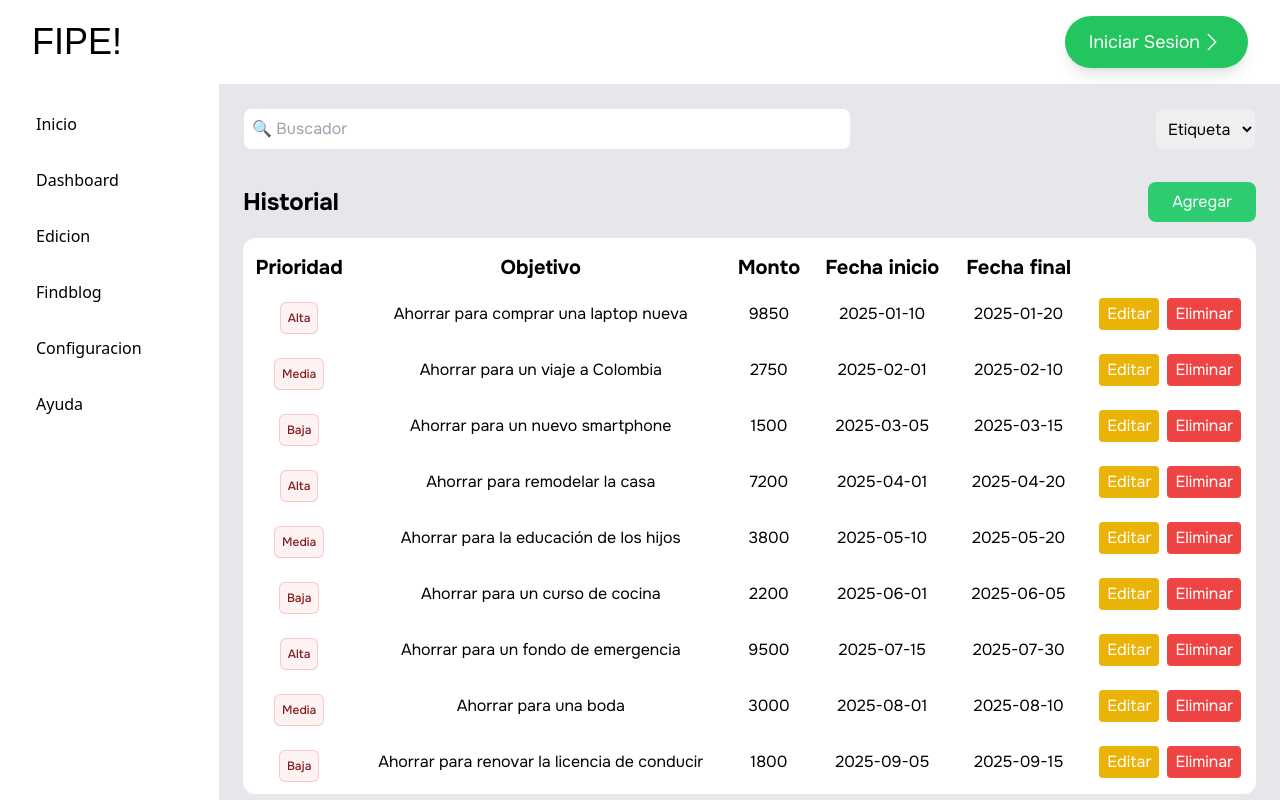
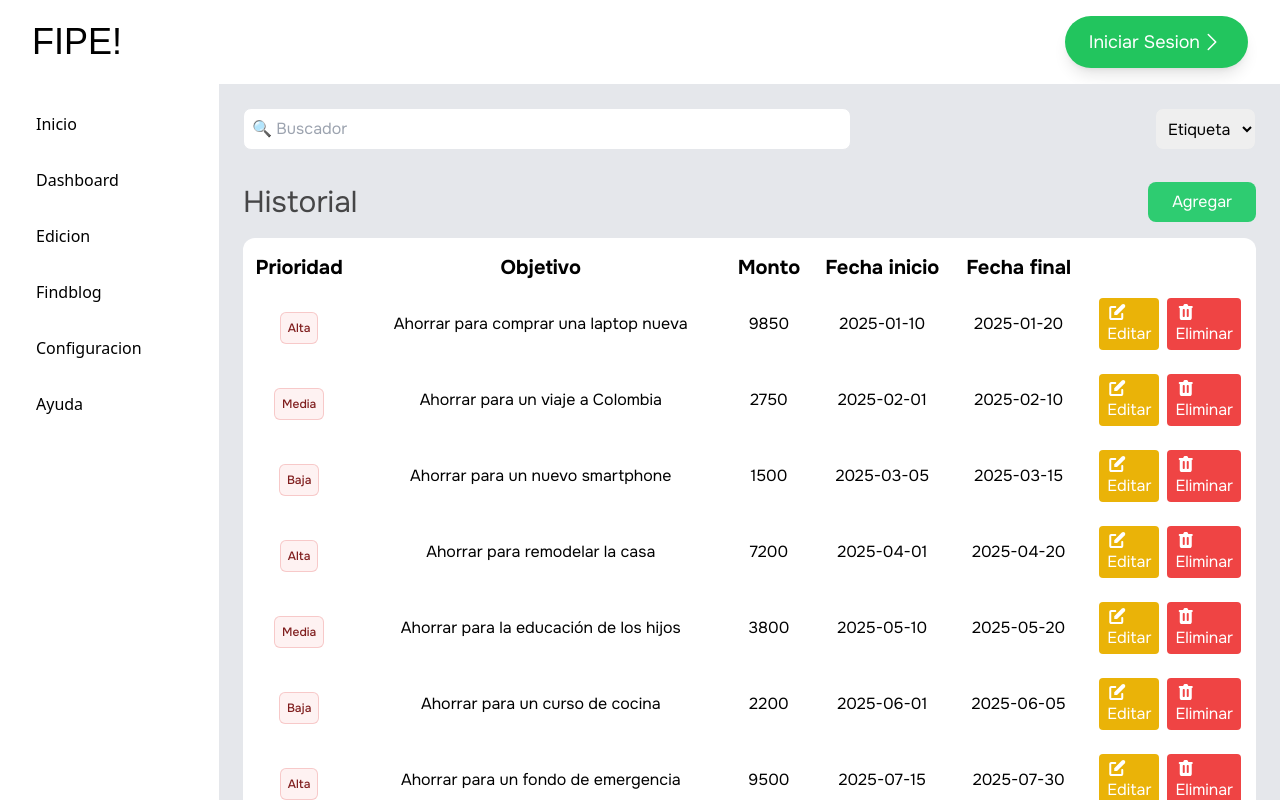
Before and after one commit to No-Country-simulation/c23-68-webapp, a React (Vite) app in the folder Frontend/: page /savings in a window 1280 px wide. Shown: the top 800 px of the page. Built offline with nearby package versions, Linux system fonts and the light colour scheme; a web font is replaced by a local one.

Commit message:
add: DataTable icons

```diff
--- a/Frontend/src/components/common/DataTable.jsx
+++ b/Frontend/src/components/common/DataTable.jsx
@@ -2,7 +2,7 @@ import SearchInput from "./SearchInput";
 import { Badge } from "../common/Badge";
 import PropTypes from "prop-types";
 
-const DataTable = ({data}) => {
+const DataTable = ({ data }) => {
   return (
     <div className="p-6 w-full h-screen bg-gray-200 font-onest">
       <div className="flex justify-between mb-4">
@@ -15,7 +15,7 @@ const DataTable = ({data}) => {
         </select>
       </div>
       <div className="flex justify-between items-center mb-4">
-        <h2 className="text-2xl font-bold">Historial</h2>
+        <h2 className="text-3xl font-normal text-gris">Historial</h2>
         <button className="bg-verde text-white px-6 py-2 rounded-lg">
           Agregar
         </button>
@@ -46,10 +46,42 @@ const DataTable = ({data}) => {
               <td className="p-2 text-center pb-4">{data.fecha_fin}</td>
               <td className="p-2 flex gap-2 justify-center pb-4">
                 <button className="bg-yellow-500 text-white px-2 py-1 rounded">
-                  Editar
+                  <svg
+                    width="21"
+                    height="20"
+                    viewBox="0 0 21 20"
+                    fill="none"
+                    xmlns="http://www.w3.org/2000/svg">
+                    <path
+                      d="M17.664 2.58606C17.2889 2.21112 16.7803 2.00049 16.25 2.00049C15.7197 2.00049 15.2111 2.21112 14.836 2.58606L7.25 10.1721V13.0001H10.078L17.664 5.41406C18.0389 5.03901 18.2496 4.53039 18.2496 4.00006C18.2496 3.46973 18.0389 2.96112 17.664 2.58606Z"
+                      fill="white"
+                    />
+                    <path
+                      fillRule="evenodd"
+                      clipRule="evenodd"
+                      d="M2.25 6C2.25 5.46957 2.46071 4.96086 2.83579 4.58579C3.21086 4.21071 3.71957 4 4.25 4H8.25C8.51522 4 8.76957 4.10536 8.95711 4.29289C9.14464 4.48043 9.25 4.73478 9.25 5C9.25 5.26522 9.14464 5.51957 8.95711 5.70711C8.76957 5.89464 8.51522 6 8.25 6H4.25V16H14.25V12C14.25 11.7348 14.3554 11.4804 14.5429 11.2929C14.7304 11.1054 14.9848 11 15.25 11C15.5152 11 15.7696 11.1054 15.9571 11.2929C16.1446 11.4804 16.25 11.7348 16.25 12V16C16.25 16.5304 16.0393 17.0391 15.6642 17.4142C15.2891 17.7893 14.7804 18 14.25 18H4.25C3.71957 18 3.21086 17.7893 2.83579 17.4142C2.46071 17.0391 2.25 16.5304 2.25 16V6Z"
+                      fill="white"
+                    />
+                  </svg>
+
+                  <span>Editar</span>
                 </button>
                 <button className="bg-red-500 text-white px-2 py-1 rounded">
-                  Eliminar
+                  <svg
+                    width="21"
+                    height="20"
+                    viewBox="0 0 21 20"
+                    fill="none"
+                    xmlns="http://www.w3.org/2000/svg">
+                    <path
+                      fillRule="evenodd"
+                      clipRule="evenodd"
+                      d="M9.75 2C9.56434 2.0001 9.38237 2.05188 9.22447 2.14955C9.06658 2.24722 8.93899 2.38692 8.856 2.553L8.132 4H4.75C4.48478 4 4.23043 4.10536 4.04289 4.29289C3.85536 4.48043 3.75 4.73478 3.75 5C3.75 5.26522 3.85536 5.51957 4.04289 5.70711C4.23043 5.89464 4.48478 6 4.75 6V16C4.75 16.5304 4.96071 17.0391 5.33579 17.4142C5.71086 17.7893 6.21957 18 6.75 18H14.75C15.2804 18 15.7891 17.7893 16.1642 17.4142C16.5393 17.0391 16.75 16.5304 16.75 16V6C17.0152 6 17.2696 5.89464 17.4571 5.70711C17.6446 5.51957 17.75 5.26522 17.75 5C17.75 4.73478 17.6446 4.48043 17.4571 4.29289C17.2696 4.10536 17.0152 4 16.75 4H13.368L12.644 2.553C12.561 2.38692 12.4334 2.24722 12.2755 2.14955C12.1176 2.05188 11.9357 2.0001 11.75 2H9.75ZM7.75 8C7.75 7.73478 7.85536 7.48043 8.04289 7.29289C8.23043 7.10536 8.48478 7 8.75 7C9.01522 7 9.26957 7.10536 9.45711 7.29289C9.64464 7.48043 9.75 7.73478 9.75 8V14C9.75 14.2652 9.64464 14.5196 9.45711 14.7071C9.26957 14.8946 9.01522 15 8.75 15C8.48478 15 8.23043 14.8946 8.04289 14.7071C7.85536 14.5196 7.75 14.2652 7.75 14V8ZM12.75 7C12.4848 7 12.2304 7.10536 12.0429 7.29289C11.8554 7.48043 11.75 7.73478 11.75 8V14C11.75 14.2652 11.8554 14.5196 12.0429 14.7071C12.2304 14.8946 12.4848 15 12.75 15C13.0152 15 13.2696 14.8946 13.4571 14.7071C13.6446 14.5196 13.75 14.2652 13.75 14V8C13.75 7.73478 13.6446 7.48043 13.4571 7.29289C13.2696 7.10536 13.0152 7 12.75 7Z"
+                      fill="white"
+                    />
+                  </svg>
+
+                  <span>Eliminar</span>
                 </button>
               </td>
             </tr>
--- a/Frontend/src/components/common/SearchInput.jsx
+++ b/Frontend/src/components/common/SearchInput.jsx
@@ -1,9 +1,10 @@
 const SearchInput = () => (
-        <input
-          type="text"
-          placeholder="🔍 Buscador"
-          className="border p-2 w-[60%] mb-4 rounded-lg"
-        />
-)
+  <input
+    type="text"
+    placeholder="🔍 Buscador"
+    className="border p-2 w-[60%] mb-4 rounded-lg">
 
-export default SearchInput
+  </input>
+);
+
+export default SearchInput;
--- a/Frontend/src/pages/Savings.jsx
+++ b/Frontend/src/pages/Savings.jsx
@@ -3,7 +3,7 @@ import MainData from "../components/common/MainData"
 
 function Savings() {
   return (
-<div className="flex h-screen">
+    <div className="flex h-screen">
       <SideBar />
       <div className="flex flex-col w-full">
       <MainData />
```
